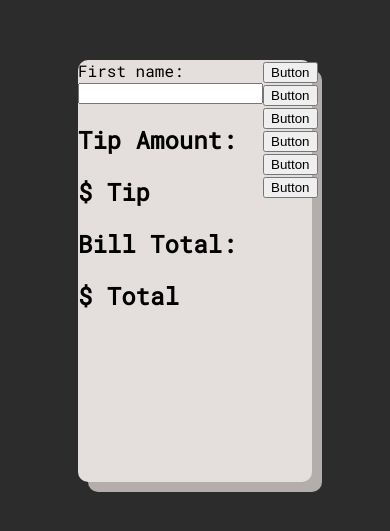
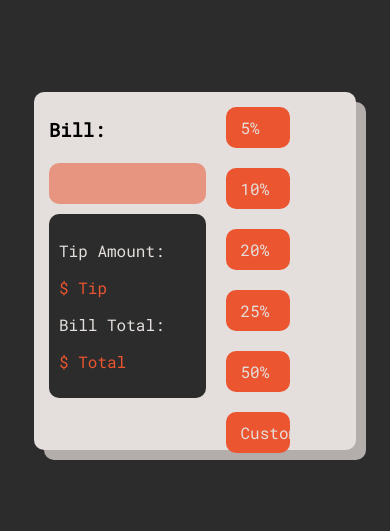
Before and after one commit to johnathanmann/tip-calculator, a React (Create React App) app: page / in a window 390 px wide. Shown: the part 159-690 px from the top of the page. Built offline with nearby package versions, Linux system fonts and the light colour scheme.

Commit message:
PAge styled with media querys

```diff
--- a/src/App.js
+++ b/src/App.js
@@ -6,23 +6,23 @@ function App() {
       <div id="calculator">
       <section id="column-1">
       <form>
-          <label for="fname">First name:</label><br/>
-          <input type="text" id="fname" name="fname"/>
+          <label htmlFor="bill"><h3 id="bill-label">Bill:</h3></label><br/>
+          <input type="text" id="bill" name="bill"/>
         </form>
         <div id='total'>
-          <h2>Tip Amount:</h2>
-          <h2>$ Tip</h2>
-          <h2>Bill Total:</h2>
-          <h2>$ Total</h2>
+          <p>Tip Amount:</p>
+          <p className='orange'>$ Tip</p>
+          <p>Bill Total:</p>
+          <p className='orange'>$ Total</p>
         </div>
         </section>
         <section id="column-2">
-          <button>Button</button>
-          <button>Button</button>
-          <button>Button</button>
-          <button>Button</button>
-          <button>Button</button>
-          <button>Button</button>
+          <button>5%</button>
+          <button>10%</button>
+          <button>20%</button>
+          <button>25%</button>
+          <button>50%</button>
+          <button>Custom</button>
         </section>
       </div>
     </div>
--- a/src/styles.css
+++ b/src/styles.css
@@ -1,7 +1,6 @@
 :root{
   --gray: #2c2c2c;
-  --orange: #f48b30;
-  --dark-orange: #ff7b1d;
+  --orange: #EB5530;
   --white: #e4dfdc;
   background-color: var(--gray);
 }
@@ -20,15 +19,82 @@
 }
 
 #calculator{
-  width: 60vw;
-  height: 50vh;
+  width: 45vw;
+  height: 40vh;
   margin: auto;
   display: inline-flex;
   background-color: var(--white);
   border-radius: 10px;
   box-shadow: 10px 10px #b3aeab;
+  padding: 5px 5px 15px 5px;
+}
+
+input, input:active, input:hover{
+  all: unset;
+  outline: none;
+  background-color: #eb553086;
+  color: var(--white);
+  border: none;
+  border-radius: 10px;
+  margin-bottom: 10px;
+  padding: 10px;
+  width: 20vw;
+}
+
+#total{
+  background-color: var(--gray);
+  color: var(--white);
+  border-radius: 10px;
+  padding: 10px;
+  width: 20vw;
+}
+
+#bill-label{
+  margin: 10px 0 0 0;
+}
+
+.orange{
+  color: var(--orange);
+}
+
+#column-1{
+  padding: 10px;
 }
 
 #column-1, #column-2{
   display: block;
 }
+
+#column-2{
+  margin: auto;
+  display: block;
+}
+
+button{
+  all: unset;
+  background-color: var(--orange);
+  color: var(--white);
+  padding: 10px 15px;
+  width: 5vw;
+  margin: 10px;
+  border-radius: 10px;
+}
+
+@media (max-width: 933px){
+  #calculator{
+    width: 60vw;
+  }
+
+  button{
+    padding-right: 30px;
+  }
+}
+
+@media (max-width: 567px){
+  #calculator{
+    width: 80vw;
+  }
+  #total, input{
+    width: 35vw;
+  }
+}
```
